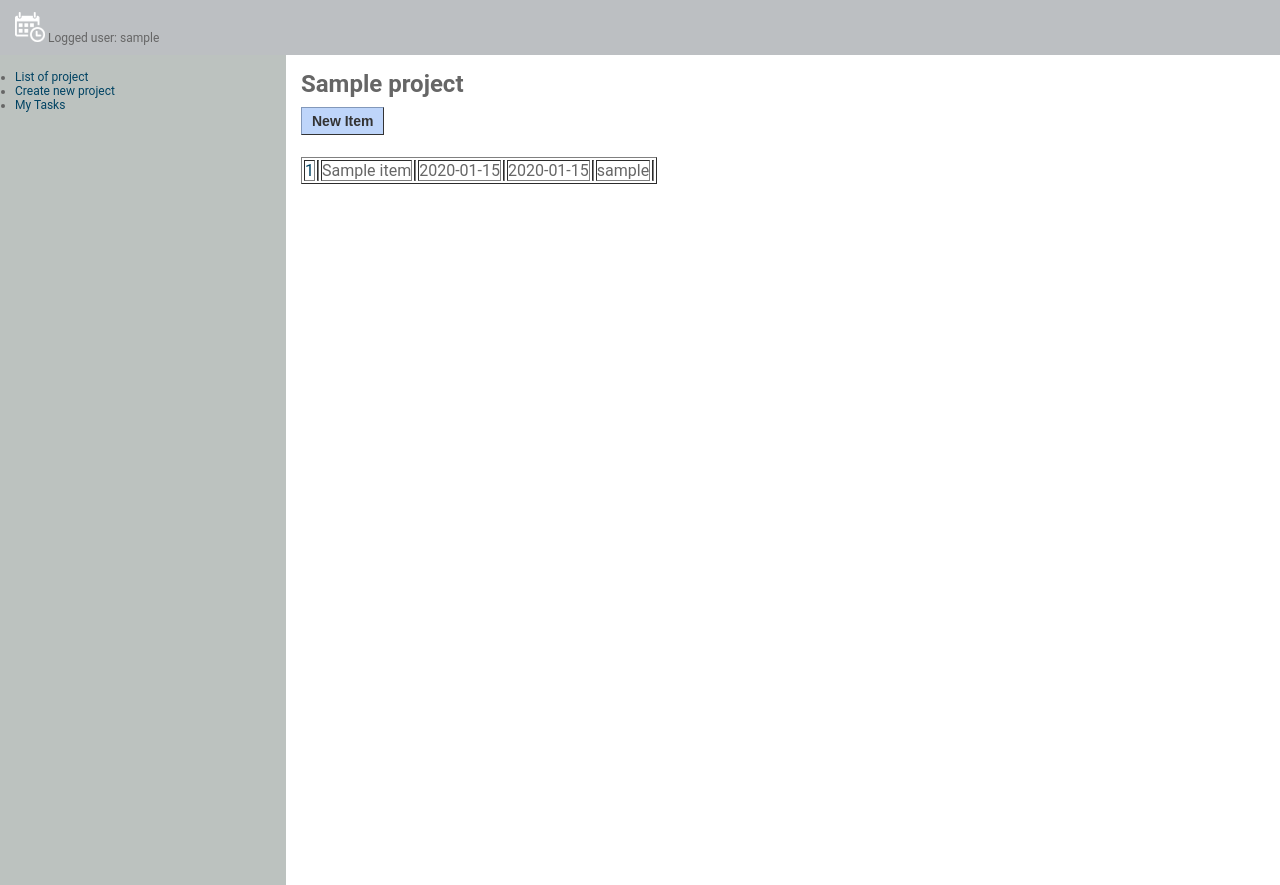
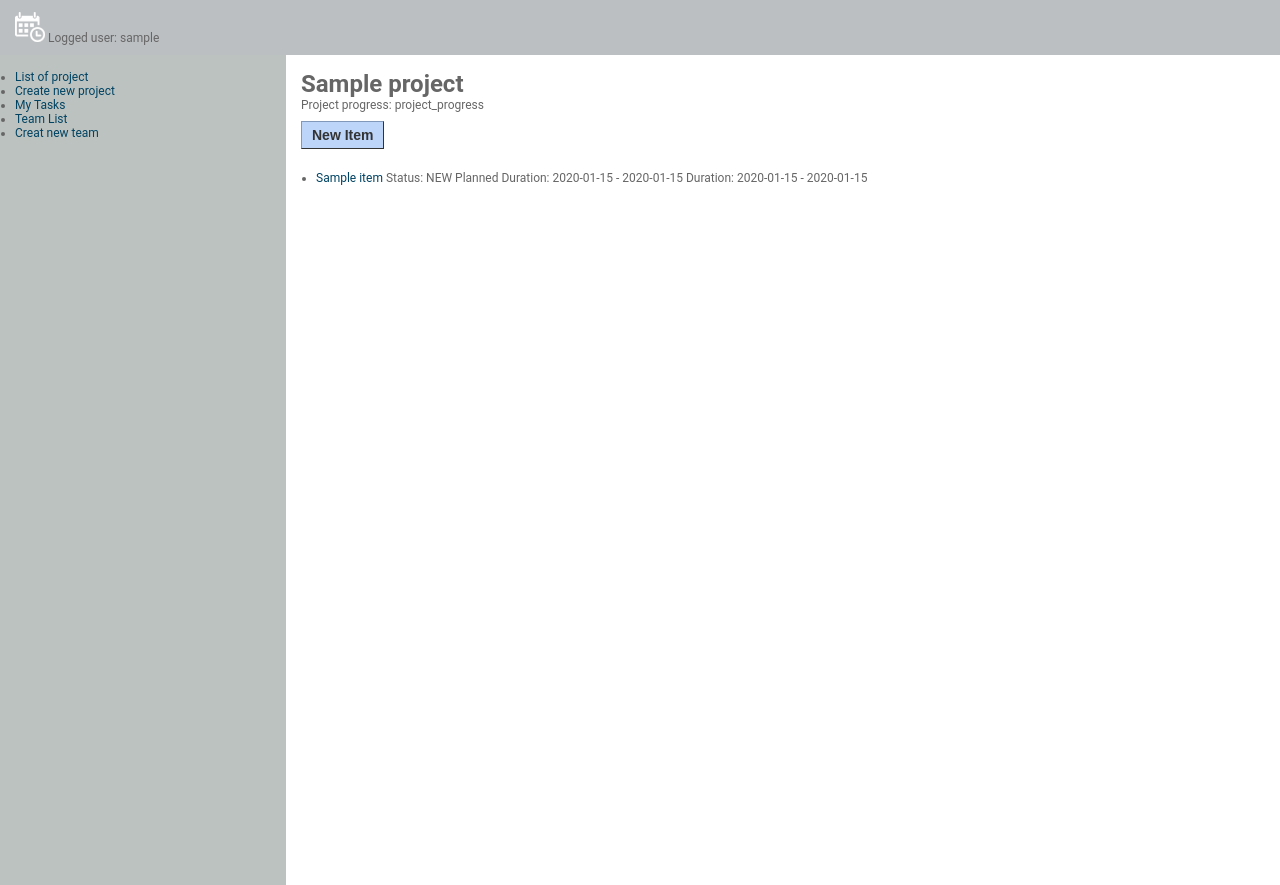
Before and after one commit to asarbs/SimplePlanner, a Django app: page /PlannerApp/project-details/1/ in a window 1280 px wide. Run offline with Django 3.2, Linux system fonts and the light colour scheme; a user stored in the database is signed in; tables that the repository leaves empty hold one stand-in row (values such as "Sample post"); some libraries are stand-ins or nearby versions; some web fonts are replaced.

Commit message:
middel of day work

```diff
--- a/PlannerProject/PlannerApp/admin.py
+++ b/PlannerProject/PlannerApp/admin.py
@@ -9,7 +9,8 @@ from PlannerApp.models import Project
 
 @admin.register(Sprint)
 class SprintAdmin(admin.ModelAdmin):
-    pass
+    list_display = ('start_date', 'end_date', )
+    list_filter = ()
 
 
 class CustomMPTTModelAdmin(DraggableMPTTAdmin):
--- a/PlannerProject/PlannerApp/models.py
+++ b/PlannerProject/PlannerApp/models.py
@@ -23,15 +23,25 @@ class Status(Enum):
 
 class Sprint(models.Model):
     number = models.IntegerField(verbose_name="Sprint number")
-    start_date = models.DateField()
-    end_date = models.DateField()
+    start_date = models.DateField(default=datetime.date.today)
+    end_date = models.DateField(default=datetime.date.today)
 
     def __str__(self):
-        return u'{0}'.format(self.number)
+        return u'#{0} {1} - {2}'.format(self.number, self.start_date, self.end_date)
 
     def __unicode__(self):
-        return u'{0}'.format(self.number)
+        return u'#{0} {1} - {2}'.format(self.number, self.start_date, self.end_date)
 
+class Team(models.Model):
+    name = models.CharField(max_length=120)
+    teamMembers = models.ManyToManyField(User, blank=True)
+    sprint = models.ManyToManyField(Sprint, null=True, blank=True)
+
+    def __str__(self):
+        return u'{0}'.format(self.name)
+
+    def __unicode__(self):
+        return u'{0}'.format(self.name)
 
 class Item(MPTTModel):
     name = models.CharField(max_length=500)
@@ -65,18 +75,6 @@ class Item(MPTTModel):
     def __unicode__(self):
         return u'{0}'.format(self.name, blank=True, )
 
-
-class Team(models.Model):
-    name = models.CharField(max_length=120)
-    teamMembers = models.ManyToManyField(User)
-
-    def __str__(self):
-        return u'{0}'.format(self.name)
-
-    def __unicode__(self):
-        return u'{0}'.format(self.name)
-
-
 class Board(models.Model):
     name = models.CharField(max_length=120)
     Team = models.ForeignKey(Team, on_delete=models.CASCADE)
--- a/PlannerProject/PlannerApp/templatetags/PalannerProjectTags.py
+++ b/PlannerProject/PlannerApp/templatetags/PalannerProjectTags.py
@@ -1,38 +1,58 @@
 from django import template
 from django.utils.safestring import mark_safe
 from django.urls import reverse
+from django.db.models import Q
+from PlannerApp.models import Item, Status, Team
 
+import logging
+logger = logging.getLogger(__name__)
 
 register = template.Library()
 
-
-def build_line(nodeItem):
-    ss = '<tr>'
-    ss += '<td><a href="' + reverse('item-details', args=(nodeItem.id,) ) + '">' + str(nodeItem.item_id) + '</a><td>'
-    ss += '<td>' + str(nodeItem.name) + '<td>'
-    ss += '<td>' + str(nodeItem.start_date) + '<td>'
-    ss += '<td>' + str(nodeItem.end_date) + '<td>'
-    ss += '<td>' + str(nodeItem.assignment) + '<td>'
-    ss += "</tr>"
-    return ss
-
-
 @register.simple_tag
 def build_tree(nodeItems):
-    ss = ""
-    for i in nodeItems:
-        ss += '<table border="1">'
-        ss += build_line(i)
-        for item in i.get_descendants().all():
-            ss += build_line(item)
-        ss += "</table>"
+    ss = '<ul class="tree">'
+    logger.debug(type(nodeItems))
+    for nodeItem in nodeItems:
+        ss += '<li>'
+        ss += '<a href="' + reverse('item-details', args=(nodeItem.id,) ) + '">' + str(nodeItem.name) + '</a>'
+        ss += ' Status: ' + str(Status(nodeItem.status))
+        ss += ' Planned Duration: ' + str(nodeItem.planned_start_date) + ' - ' + str(nodeItem.planned_end_date)
+        ss += ' Duration: ' + str(nodeItem.start_date) + ' - ' + str(nodeItem.end_date)
+        ss += build_tree(Item.objects.filter(parent=nodeItem))
+        ss += '</li>'
+    ss += '</ul>'
     return mark_safe(ss)
 
 
 @register.simple_tag
+def project_progress(project):
+    return "project_progress"
+
+
+@register.simple_tag
 def build_item_affiliation(nodeItem):
-    ss = 'Project Parh'
+    ss = 'Project Parh:'
     for item in nodeItem.get_ancestors():
         ss += " > "
-        ss += str(item)
+        ss += '<a href="' + reverse('item-details', args=(item.id,) ) + '">' + str(item.name) + '</a>'
     return mark_safe(ss)
+
+
+@register.simple_tag
+def sprint_details(t_sprint):
+    total = Item.objects.filter(sprint = t_sprint).filter(~Q(status = Status.REJECTED.value)).count()
+    done = Item.objects.filter(sprint = t_sprint).filter(status = Status.DONE.value).count()
+    pert = (done/total) * 100
+    return u'{0}/{1} {2}%'.format(done,total,pert)
+
+@register.simple_tag
+def get_sprint_team(sprint):
+    team = Team.objects.filter(sprint=sprint)[0]
+    return team.name
+
+@register.simple_tag
+def get_strint_items(sprint):
+    items = Item.objects.filter(sprint=sprint)
+    logger.debug(items)
+    return items
--- a/PlannerProject/PlannerApp/urls.py
+++ b/PlannerProject/PlannerApp/urls.py
@@ -10,4 +10,8 @@ urlpatterns = [
     path(r'item-create', views.ItemAdd.as_view(success_url=""), name="item-create"),
     path(r'item-details/<slug:pk>/', views.ItemDetails.as_view(), name="item-details"),
     path(r'my_tasks', views.MyTasksList.as_view(), name="my_tasks"),
+    path(r'team-create', views.TeamAdd.as_view(success_url=""), name="team-create"),
+    path(r'team-details/<slug:pk>/', views.TeamDetails.as_view(), name="team-details"),
+    path(r'team-list', views.TeamList.as_view(), name="team-list"),
+    path(r'sprint-details/<slug:pk>/', views.SprintDetails.as_view(), name="sprint-details"),
 ]
--- a/PlannerProject/PlannerApp/views.py
+++ b/PlannerProject/PlannerApp/views.py
@@ -11,8 +11,12 @@ logger = logging.getLogger(__name__)
 
 from PlannerApp.models import Project
 from PlannerApp.models import Item
+from PlannerApp.models import Team
+from PlannerApp.models import Sprint
+
 from PlannerApp.forms import NewProjectForm
 from PlannerApp.forms import NewItemForm
+from PlannerApp.forms import NewTeamForm
 
 # Create your views here.
 
@@ -98,3 +102,43 @@ class MyTasksList(ListView):
         queryset = queryset.filter(assignment=self.request.user)
         logger.debug(queryset)
         return queryset
+
+class TeamAdd(CreateView):
+    model = Team
+    form_class = NewTeamForm
+
+    def form_valid(self, form):
+        team = form.save()
+        team.save()
+        self.id = team.id
+        team.save()
+        return HttpResponseRedirect(self.get_success_url())
+
+    def get_success_url(self):
+        return reverse("team-details", args=(self.id,))
+
+class TeamDetails(DetailView):
+    model = Team
+
+    def get_object(self, queryset=None):
+        team = super(TeamDetails, self).get_object(queryset)
+        return team
+
+class TeamList(ListView):
+    model = Team
+    template_name = "PlannerApp/team_list.html"
+    context_object_name = 'teams'
+
+    def get_queryset(self):
+        queryset = super(TeamList, self).get_queryset()
+        return queryset
+
+
+class SprintDetails(DetailView):
+    model = Sprint
+    template_name = "PlannerApp/sprint_details.html"
+    context_object_name = 'sprint'
+
+    def get_queryset(self):
+        queryset = super(DetailView, self).get_queryset()
+        return queryset
--- a/PlannerProject/templates/PlannerApp/item_detail.html
+++ b/PlannerProject/templates/PlannerApp/item_detail.html
@@ -10,7 +10,7 @@
 <p>{{ item.priority }}</p>
 <p>{{ item.sprint }}</p>
 <div class="list_of_actions">
-    <a href="{% url 'item-create' %}?iid={{ item.id }}" class="button">Split</a>
+    <a href="{% url 'item-create' %}?iid={{ item.id }}" class="button">Add child</a>
 </div>
 <br><br>
 
--- a/PlannerProject/templates/PlannerApp/project_detail.html
+++ b/PlannerProject/templates/PlannerApp/project_detail.html
@@ -5,6 +5,7 @@
 
 
 <h1>{{ project }}</h1>
+Project progress: {% project_progress project %}
 <div class="list_of_actions">
     <a href="{% url 'item-create' %}?pid={{ project.id }}" class="button">New Item</a>
 </div>
--- a/PlannerProject/templates/menu.html
+++ b/PlannerProject/templates/menu.html
@@ -11,5 +11,12 @@
     <li>
         <a href="{% url 'my_tasks' %}">My Tasks</a>
     </li>
+    <li>
+        <a href="{% url 'team-list' %}">Team List</a>
+    </li>
+    <li>
+        <a href="{% url 'team-create' %}">Creat new team</a>
+    </li>
 </ul>
+
 </div>
```
Also changed, not shown: PlannerProject/PlannerApp/forms.py (+7 -2 lines), PlannerProject/templates/PlannerApp/sprint_details.html (added, +11 -0 lines), PlannerProject/templates/PlannerApp/team_detail.html (added, +28 -0 lines), PlannerProject/templates/PlannerApp/team_form.html (added, +14 -0 lines), PlannerProject/templates/PlannerApp/team_list.html (added, +17 -0 lines), PlannerProject/PlannerApp/migrations/0021_auto_20200501_1337.py (added), PlannerProject/PlannerApp/migrations/0022_auto_20200501_1345.py (added), PlannerProject/PlannerApp/migrations/0023_sprint_team.py (added), PlannerProject/PlannerApp/migrations/0024_auto_20200501_1408.py (added), PlannerProject/PlannerApp/migrations/0025_auto_20200501_1413.py (added).
